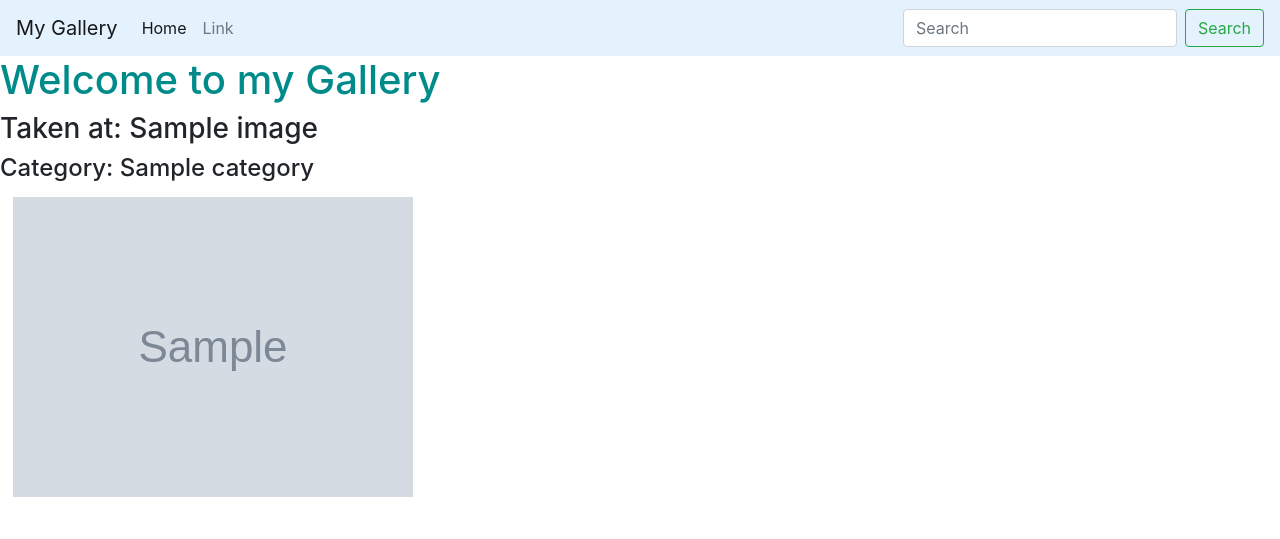
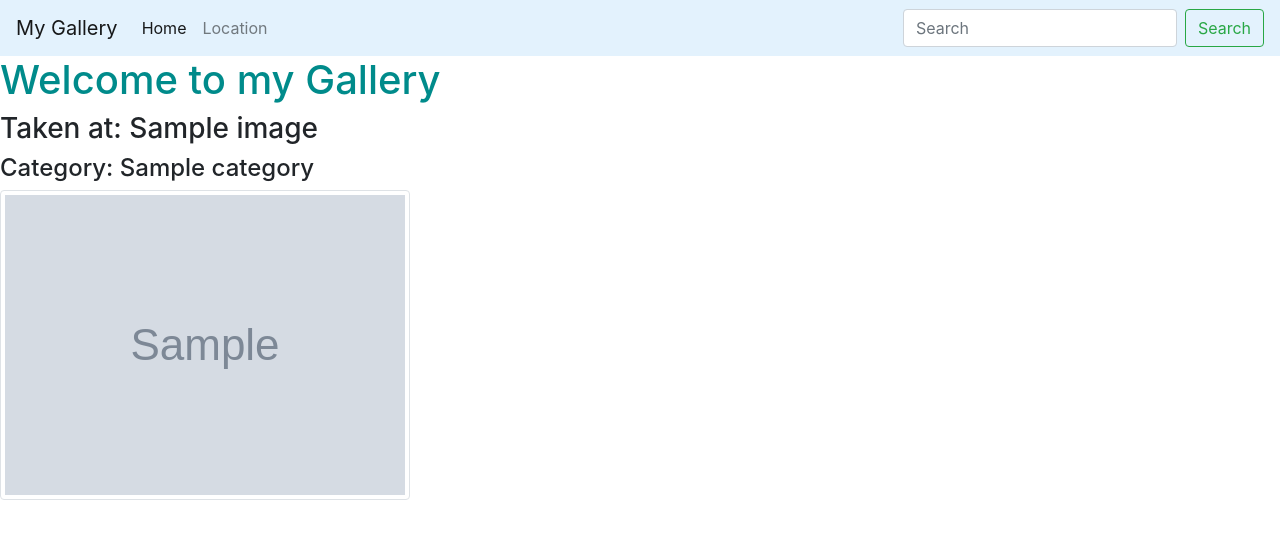
Before and after one commit to ClarisseU/my-gallery, a Django app: template photos/templates/welcome.html in a window 1280 px wide. Shown: the top 539 px of the page. Run offline with Django 3.2, Linux system fonts and the light colour scheme; the template is opened without the code that fills it: most values are stand-ins (such as "Sample title", 1, 10 or a date in 2020); grey boxes marked "Sample" are stand-in pictures; some libraries are stand-ins or nearby versions.

Commit message:
add changes

```diff
--- a/photos/models.py
+++ b/photos/models.py
@@ -71,6 +71,6 @@ class Image(models.Model):
 
     @classmethod
     def filter_by_location(cls,location):
-        image = cls.objects.filter(location = location)
+        image = cls.objects.filter(nameloc__nameloc__icontains = location)
         return image
     # image
--- a/photos/templates/all-photos/image.html
+++ b/photos/templates/all-photos/image.html
@@ -3,7 +3,7 @@
 <div class="container">
 
     <div class="row">
-        <img src="{{image.image.url}}" class="img-responsive" alt="">
+        <img src="{{image.image.url}}" class="img-thumbnail" alt="">
     </div>
 
     <div class="row">
--- a/photos/templates/navbar.html
+++ b/photos/templates/navbar.html
@@ -9,7 +9,8 @@
                 <a class="nav-link" href="">Home <span class="sr-only">(current)</span></a>
             </li>
             <li class="nav-item">
-                <a class="nav-link" href="">Link</a>
+                <a class="nav-link" href="{% url 'location' location='kacyiru' %}">Location</a>
+
             </li>
         </ul>
         <form class="form-inline my-2 my-lg-0" role="search" action="{% url 'search_results' %}">
--- a/photos/templates/welcome.html
+++ b/photos/templates/welcome.html
@@ -3,13 +3,37 @@
 <h1>
     Welcome to my Gallery
 </h1>
-{% for im in image %}
 <div class="row">
+    {% for im in image %}
+
     <div class='col-xs-6 col-sm-6 col-md-6 col-lg-6'>
 
         <h3>Taken at: {{im.nameloc}}</h3>
         <h4>Category: {{im.category}}</h4>
-        <a href="{% url 'image' im.id %}" class="btn btn-outline"><img src="{{im.image.url}}" class="img-responsive " alt="Image "></a>
+        <img src="{{im.image.url}}" class="img-thumbnail " alt="Image" data-toggle="modal" data-target="#{{im.id}}">
     </div>
 
-</div>{%endfor %} {% endblock%}
+    <!-- Modal -->
+    <div class="modal fade" id="{{im.id}}" tabindex="-1" role="dialog" aria-labelledby="exampleModalScrollableTitle" aria-hidden="true">
+        <div class="modal-dialog modal-dialog-scrollable" role="document">
+            <div class="modal-content">
+                <div class="modal-header">
+                    <h5 class="modal-title" id="exampleModalScrollableTitle">{{im.img_name}}</h5>
+                    <button type="button" class="close" data-dismiss="modal" aria-label="Close">
+                <span aria-hidden="true">&times;</span>
+              </button>
+
+                    <div class="modal-body">
+                        <img src="{{im.image.url}}" class="img-thumbnail " alt="Image">
+                    </div>
+
+
+                </div>
+            </div>
+        </div>
+    </div>
+    {%endfor %}
+</div>
+
+
+{% endblock%}
--- a/photos/urls.py
+++ b/photos/urls.py
@@ -9,6 +9,7 @@ urlpatterns=[
     url(r'^$', views.welcome, name = 'welcome'),
     url(r'^search/', views.search_results, name='search_results'),
     url(r'^image/(?P<id>[\w-]+)/$', views.image, name='image'),
+    url(r'^location/(?P<location>\D+)/$', views.location, name='location'),
 ]
 if settings.DEBUG:
     urlpatterns+= static(settings.MEDIA_URL, document_root = settings.MEDIA_ROOT)
--- a/photos/views.py
+++ b/photos/views.py
@@ -31,3 +31,8 @@ def image(request,id):
     except DoesNotExist:
         raise Http404()
     return render(request,'all-photos/image.html',{'image':images})
+
+def location(request,location):
+    image = Image.filter_by_location(location)
+    location = Location.objects.all()
+    return render(request,'all-photos/location.html',{'location':location, 'image':image})
```
Also changed, not shown: photos/templates/all-photos/location.html (added, +7 -0 lines).
